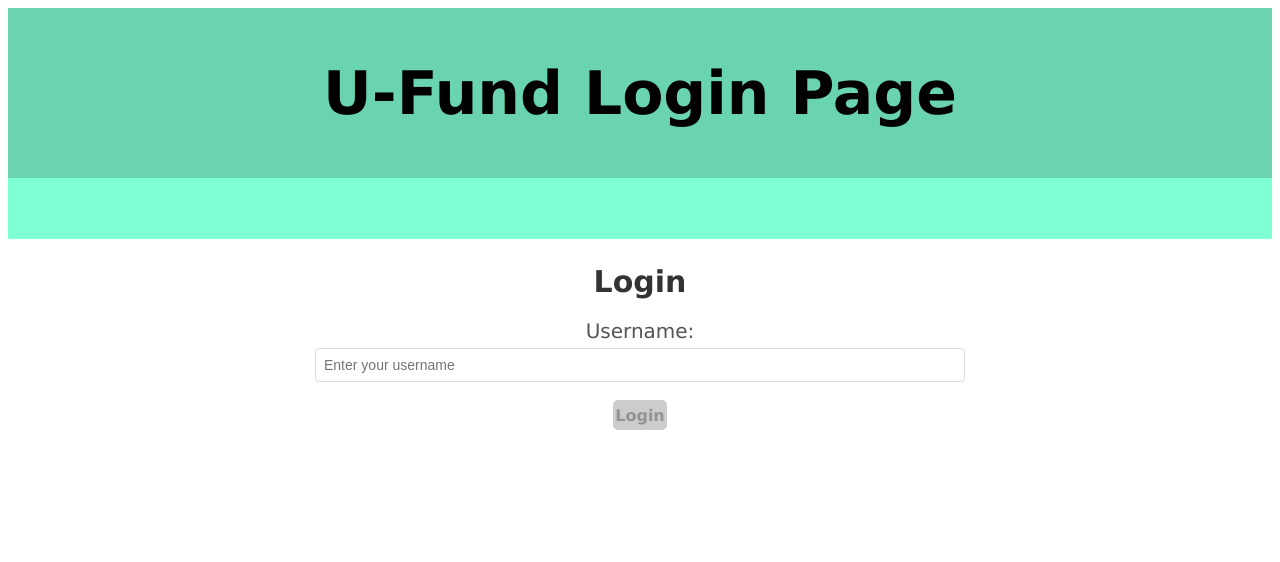
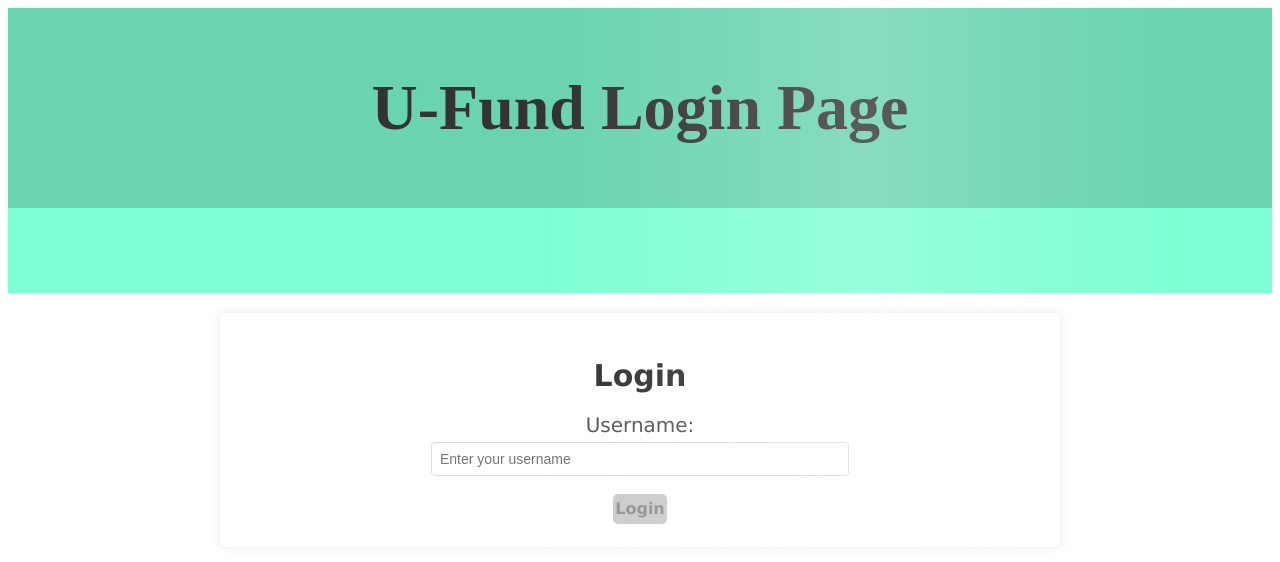
Before and after one commit to LyingScholar/Shopping-app-demo, an Angular app in the folder ufund-ui/: page /login-page in a window 1280 px wide. Shown: the top 562 px of the page. Built offline with nearby package versions, Linux system fonts and the light colour scheme.

Commit message:
login page improvemnet

```diff
--- a/ufund-ui/src/app/login-page/login-page.component.css
+++ b/ufund-ui/src/app/login-page/login-page.component.css
@@ -1,26 +1,62 @@
+
 .header {
     margin: 0px;
-    padding: 10px;
+    padding: 20px;
     text-align: center;
-    background: rgb(106, 212, 177);
-    color: black;
-    font-size: 30px;
-    font-family: Verdana;
+    background: #6ad4b1;
+    color: #333;
+    font-size: 32px;
+    font-family: Poppins, serif;
+    box-shadow: 0 2px 5px rgba(0,0,0,0.1);
 }
+
+header h1 {
+    margin: 0;
+    font-size: 32px;
+}
+
 .subheader {
     margin: 0px;
-    padding-top: 1px;
+    /* padding-top: 1px;
     padding-bottom: 5px;
     padding-right: 30px;
-    padding-left: 2px;
-    background: aquamarine;
-    color: black;
+    padding-left: 2px; */
+    background: #7fffd4;
+    color: #333;
+    padding: 15px 30px;
     font-size: 12px;
     font-family: Verdana;
     height: 55px;
     text-align: right;
 }
+
+.subheader::after {
+    content: '';
+    position: absolute;
+    top: 0;
+    left: -50%;
+    width: 50%;
+    height: 100%;
+    background: linear-gradient(90deg, transparent, rgba(255, 255, 255, 0.2), transparent);
+    animation: shine 3s infinite;
+}
+
+@keyframes shine {
+    0% {
+        transform: translateX(0);
+    }
+    100% {
+        transform: translateX(200%);
+    }
+}
+
 .main {
+    max-width: 800px;
+    margin: 20px auto;
+    padding: 20px;
+    background: white;
+    box-shadow: 0 0 10px rgba(0,0,0,0.1);
+    border-radius: 5px;
     text-align: center;
     font-family: Verdana;
     font-size: 20px;
```
